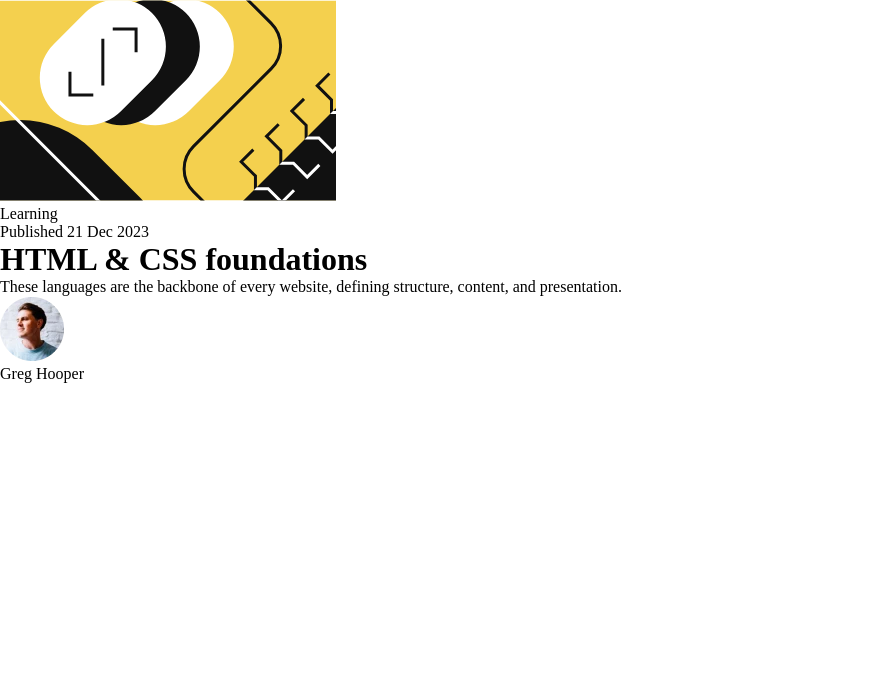
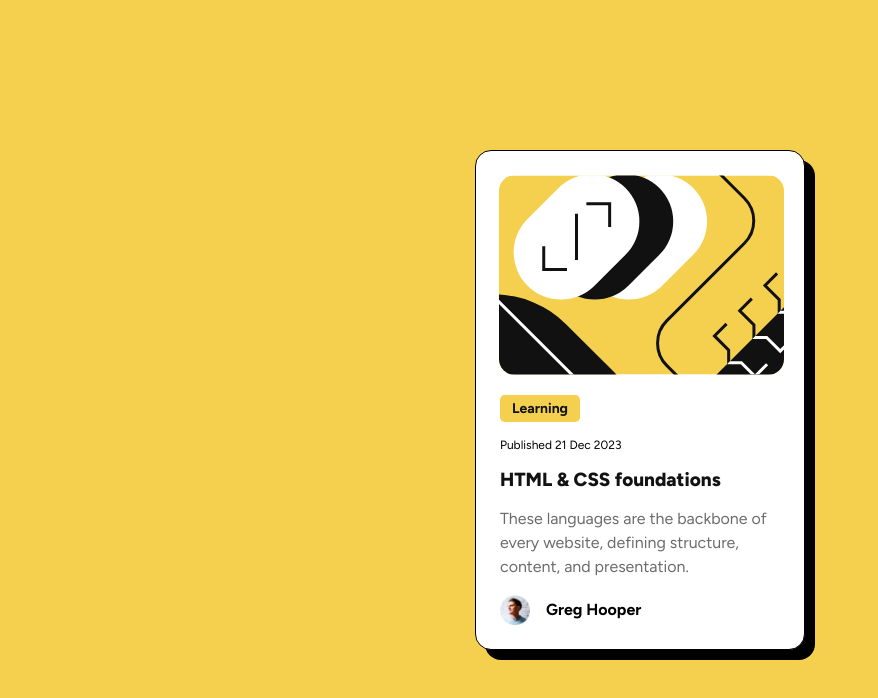
Before and after one commit to mariagraciaponce/blog-preview-card-solution, a plain HTML site: page index.html in a window 1280 px wide. Shown: the whole page, without its empty margins (0-878 px from the left). Drawn offline with Linux system fonts and the light colour scheme.

Commit message:
final commit

```diff
--- a/index.html
+++ b/index.html
@@ -16,9 +16,9 @@
 </head>
 <body>
   <div class="card">
-    <img src="assets/images/illustration-article.svg" alt="">
+    <img class="main" src="assets/images/illustration-article.svg" alt="">
     <p class="button">Learning</p>
-    <p>Published 21 Dec 2023</p>
+    <p class="date">Published 21 Dec 2023</p>
     <h1>HTML & CSS foundations</h1>
     <p class="info">These languages are the backbone of every website, defining structure, content, and presentation.</p>
     <div class="avatar">
--- a/style.css
+++ b/style.css
@@ -9,3 +9,69 @@
     --Gray500: hsl(0, 0%, 42%);
     --Gray950: hsl(0, 0%, 7%);
 }
+body {
+    background-color: var(--Yellow);
+    font-family:"Figtree", sans-serif;
+    min-height: 100vh;
+    display: flex;
+    position: relative;
+    align-items: center;
+    justify-content: center;
+    padding: 1.5rem;
+    font-size: 16px;
+}
+.card {
+    background-color: white;
+    border: 1px solid black;
+    position: absolute;
+    padding: 1.5rem;
+    max-width: 330px;
+    border-radius: 1rem;
+    box-shadow: 10px 10px ;
+}
+.main {
+   width: 285px;
+   height: 200px;
+   object-fit: cover;
+   overflow: hidden;
+   border-radius: 1rem;
+   margin-bottom: 1rem;
+   margin-left: -1px;
+}
+.button {
+    background-color: var(--Yellow);
+    width: 80px;
+    padding: .3rem;
+    border-radius: .3rem;
+    font-size: 14px;
+    text-align: center;
+    font-weight: bold;
+    margin-bottom: 1rem;
+    color: var(--Gray950);
+}
+.date {
+    font-size: 12px;
+    margin-bottom: 1rem;
+}
+h1 {
+    font-size: 19px;
+    font-weight: 800;
+    margin-bottom: 1rem;
+    color: var(--Gray950);
+}
+.info {
+    color: var(--Gray500);
+    line-height: 1.5;
+    margin-bottom: 1rem;
+}
+.avatar {
+    display: flex;
+    align-items: center;
+    gap: 1rem;
+}
+.avatar img {
+    width: 30px;
+}
+.name {
+    font-weight: bold;
+}
```
